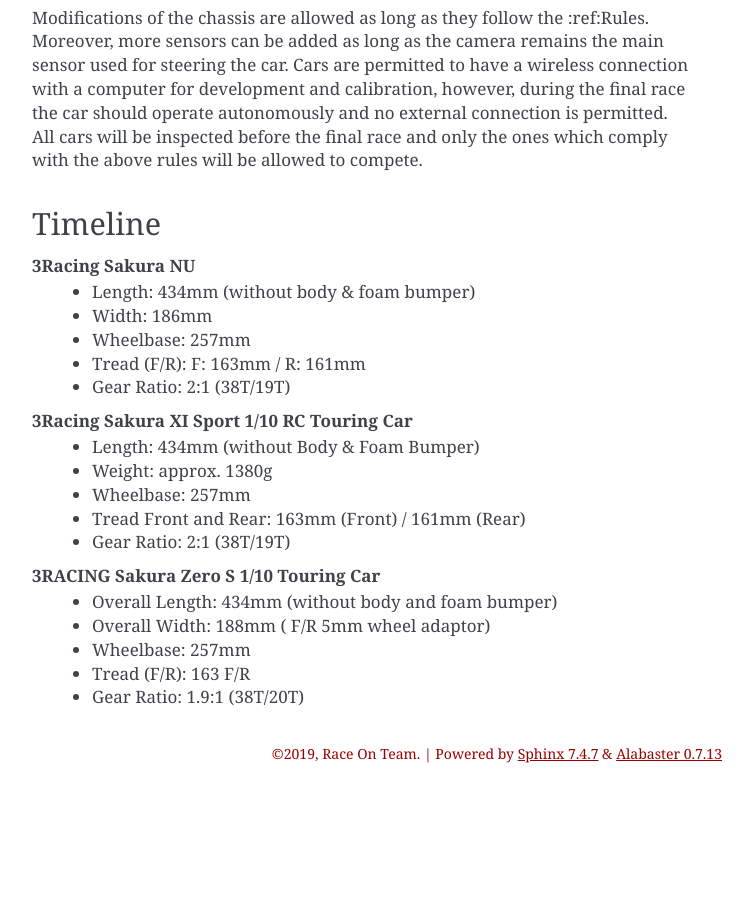
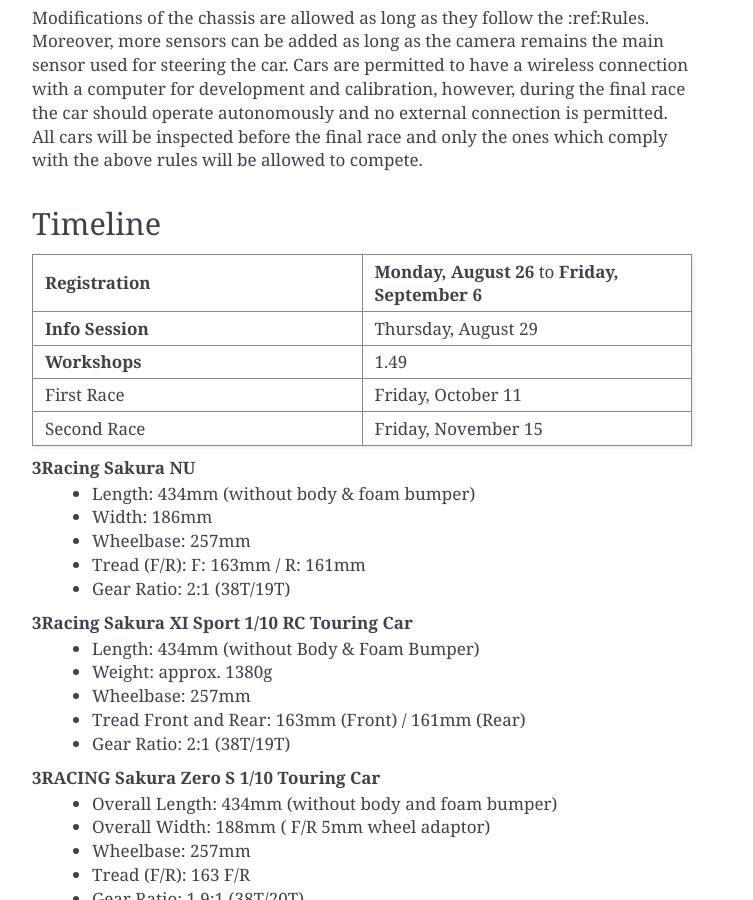
Before and after one commit to annaszy/website, a Sphinx documentation site: the page built from source/index.rst, in a window 1280 px wide and 900 px high, scrolled down 1182 px. Shown: the whole window, without its empty margins (388-1141 px from the left). Built offline with Sphinx 7.4.7, drawn with Linux system fonts in a browser that asks for light colours; before the commit the page ends 1975 px from its top, so only the background shows below that; some of the changed lines change nothing that is shown.

Commit message:
Fix timeline table

```diff
--- a/source/index.rst
+++ b/source/index.rst
@@ -24,7 +24,7 @@
 --------
 
 .. list-table::
-   :widths: 50% 50%
+   :widths: 30 30
    :align: center
 
    * - **Registration**
```
